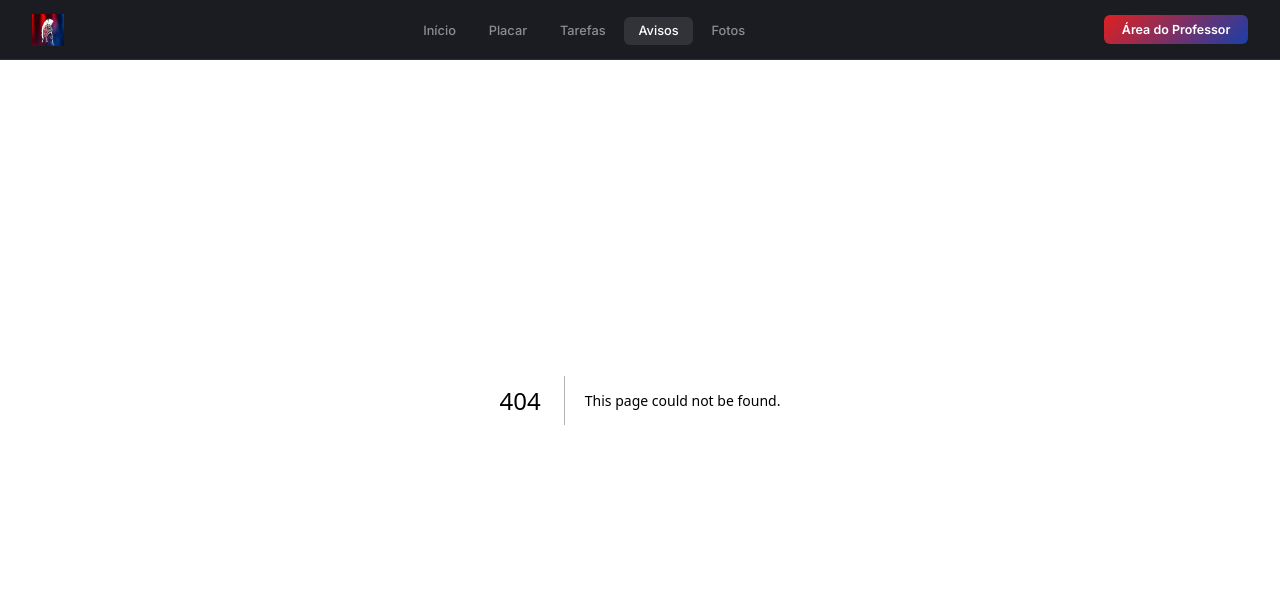
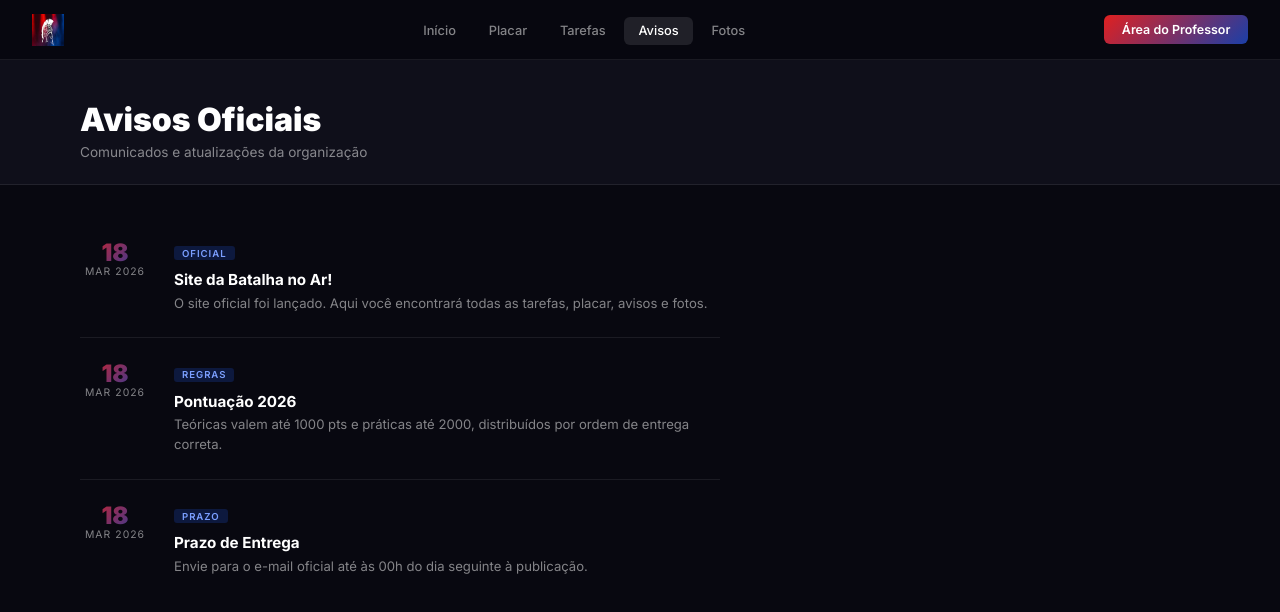
Before and after one commit to HansThill030/Batalha-Farroups-2026, a Next.js app: page /avisos in a window 1280 px wide. Before the commit this address had no page. Shown: the top 612 px of the page. Built offline with nearby package versions, Linux system fonts and the light colour scheme.

Commit message:
Add files via upload

```diff
--- /dev/null
+++ b/app/avisos/avisos.module.css
@@ -0,0 +1,14 @@
+.list { padding: 2rem 5rem; max-width: 800px; }
+
+.item { padding: 1.5rem 0; border-bottom: 1px solid var(--border); display: grid; grid-template-columns: 70px 1fr; gap: 1.5rem; }
+.item:last-child { border-bottom: none; }
+
+.date { text-align: center; }
+.day { font-size: 1.5rem; font-weight: 900; display: block; line-height: 1; background: linear-gradient(135deg, #e02020, #1a3fa8); -webkit-background-clip: text; -webkit-text-fill-color: transparent; background-clip: text; }
+.month { font-size: 0.65rem; color: var(--text-dim); letter-spacing: 0.1em; display: block; }
+
+.tag { display: inline-block; font-size: 0.6rem; font-weight: 600; letter-spacing: 0.1em; text-transform: uppercase; padding: 0.1rem 0.5rem; border-radius: 3px; background: rgba(26,63,168,0.3); color: #7b9fff; margin-bottom: 0.3rem; }
+.titulo { font-size: 0.95rem; font-weight: 700; margin: 0.3rem 0; }
+.texto { font-size: 0.82rem; color: var(--text-dim); line-height: 1.5; }
+
+@media (max-width: 768px) { .list { padding: 2rem 1.25rem; } .item { grid-template-columns: 1fr; } }
--- /dev/null
+++ b/app/avisos/page.tsx
@@ -0,0 +1,33 @@
+import styles from './avisos.module.css'
+
+const avisos = [
+  { dia: '18', mes: 'MAR', ano: '2026', tag: 'Oficial', titulo: 'Site da Batalha no Ar!', texto: 'O site oficial foi lançado. Aqui você encontrará todas as tarefas, placar, avisos e fotos.' },
+  { dia: '18', mes: 'MAR', ano: '2026', tag: 'Regras', titulo: 'Pontuação 2026', texto: 'Teóricas valem até 1000 pts e práticas até 2000, distribuídos por ordem de entrega correta.' },
+  { dia: '18', mes: 'MAR', ano: '2026', tag: 'Prazo', titulo: 'Prazo de Entrega', texto: 'Envie para o e-mail oficial até às 00h do dia seguinte à publicação.' },
+]
+
+export default function Avisos() {
+  return (
+    <>
+      <div className="page-header">
+        <h1 className="page-title">Avisos Oficiais</h1>
+        <p className="page-sub">Comunicados e atualizações da organização</p>
+      </div>
+      <div className={styles.list}>
+        {avisos.map((a, i) => (
+          <div key={i} className={styles.item}>
+            <div className={styles.date}>
+              <span className={styles.day}>{a.dia}</span>
+              <span className={styles.month}>{a.mes} {a.ano}</span>
+            </div>
+            <div>
+              <span className={styles.tag}>{a.tag}</span>
+              <div className={styles.titulo}>{a.titulo}</div>
+              <div className={styles.texto}>{a.texto}</div>
+            </div>
+          </div>
+        ))}
+      </div>
+    </>
+  )
+}
```
